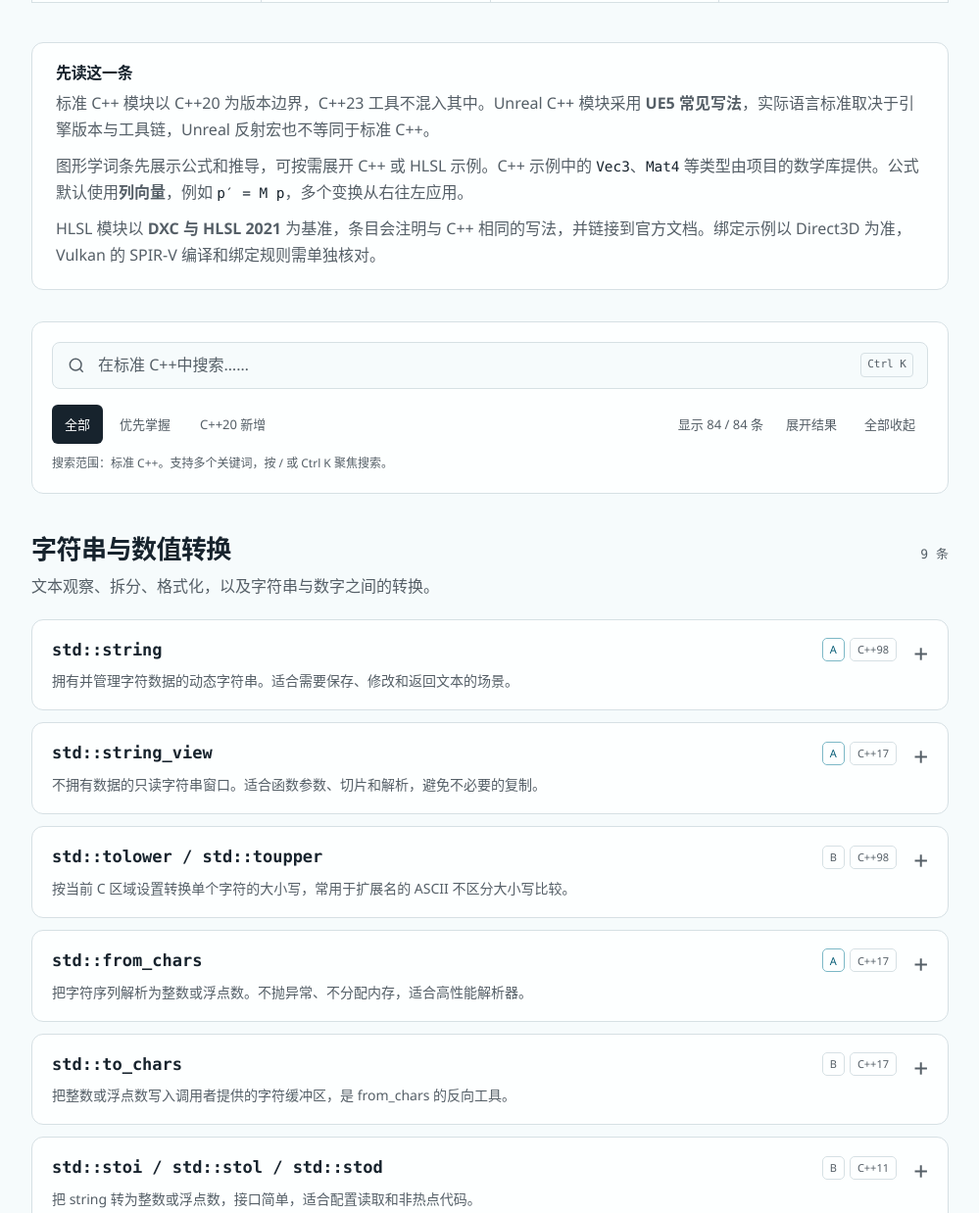
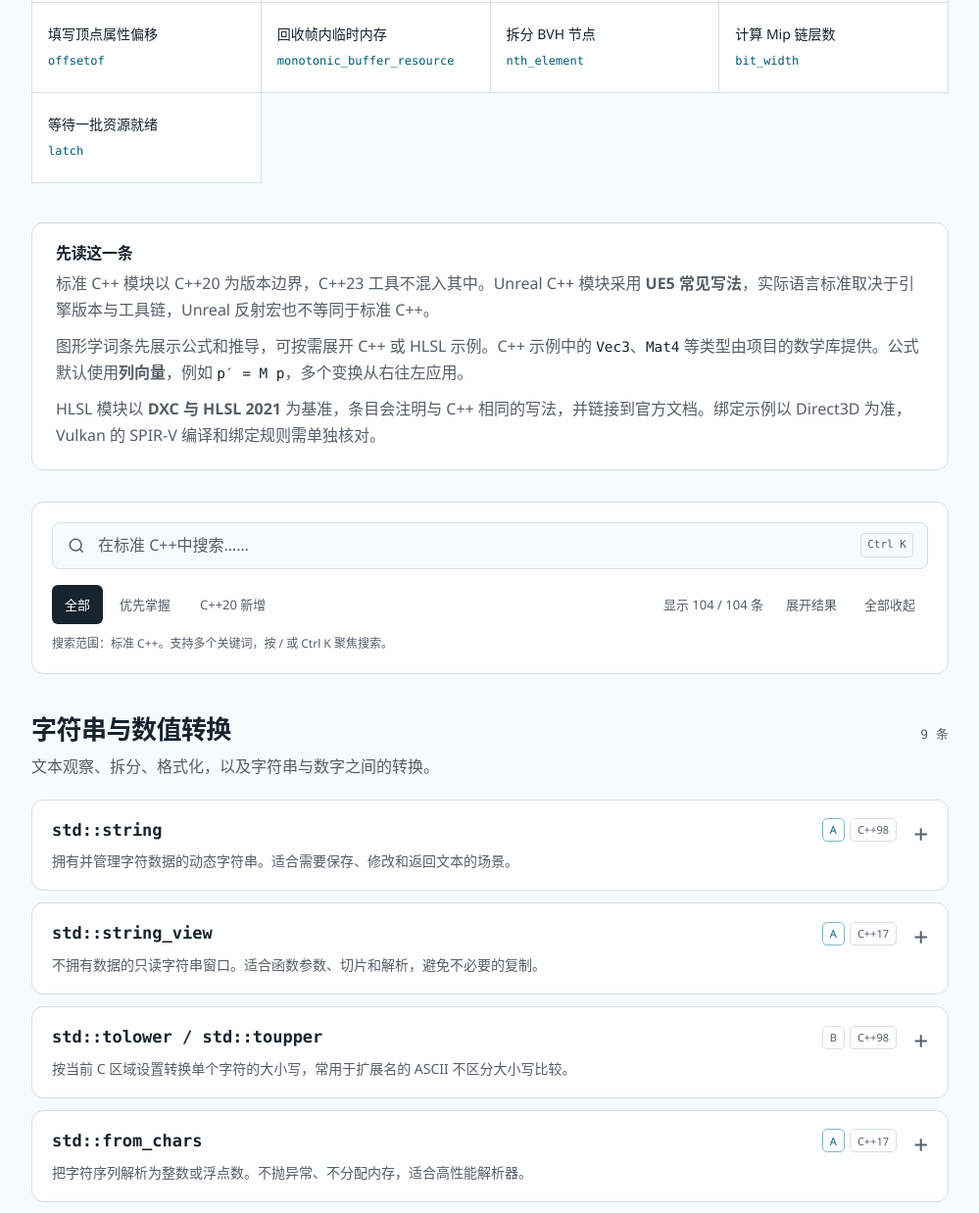
Before and after one commit to Xhd107/cpp20-api-handbook, a website built with Vite: page index.html in a window 1280 px wide. Shown: the part 856-2094 px from the top of the page at 98% size, without its empty margins (280-1279 px from the left). Built offline with nearby package versions, Linux system fonts and the light colour scheme.

Commit message:
feat: expand standard C++ coverage for graphics and game engines

```diff
--- a/index.html
+++ b/index.html
@@ -36,8 +36,8 @@
         <h1 id="pageTitle">查得到，看得懂，<br>能直接放进代码里。</h1>
         <p class="intro-copy">按技术模块和用途整理常用 API、图形学数学、语言规则、对象生命周期与示例。每条都回答：是什么、怎么用、返回什么、哪里容易错。</p>
         <div class="stats" aria-label="手册概况">
-          <span><strong id="totalCount">182</strong> 个常用主题</span>
-          <span><strong id="categoryCount">26</strong> 个用途分类</span>
+          <span><strong id="totalCount">202</strong> 个常用主题</span>
+          <span><strong id="categoryCount">31</strong> 个用途分类</span>
           <span><strong id="moduleCount">5</strong> 个技术模块</span>
         </div>
       </section>
@@ -58,6 +58,11 @@
           <a data-module="cpp" href="#api-format"><span>格式化调试信息</span><code>format</code></a>
           <a data-module="cpp" href="#api-filesystem-path"><span>处理模型路径</span><code>filesystem::path</code></a>
           <a data-module="cpp" href="#api-unique-ptr"><span>管理独占资源</span><code>unique_ptr</code></a>
+          <a data-module="cpp" href="#api-vertex-layout"><span>填写顶点属性偏移</span><code>offsetof</code></a>
+          <a data-module="cpp" href="#api-frame-arena"><span>回收帧内临时内存</span><code>monotonic_buffer_resource</code></a>
+          <a data-module="cpp" href="#api-bvh-nth"><span>拆分 BVH 节点</span><code>nth_element</code></a>
+          <a data-module="cpp" href="#api-texture-bits"><span>计算 Mip 链层数</span><code>bit_width</code></a>
+          <a data-module="cpp" href="#api-load-latch"><span>等待一批资源就绪</span><code>latch</code></a>
           <a data-module="unreal" href="#api-ue-uproperty"><span>标记蓝图属性</span><code>UPROPERTY</code></a>
           <a data-module="unreal" href="#api-ue-spawn-actor"><span>在世界里生成 Actor</span><code>SpawnActor</code></a>
           <a data-module="unreal" href="#api-ue-tobject-ptr"><span>保存 UObject 引用</span><code>TObjectPtr</code></a>
--- /dev/null
+++ b/src/data-cpp-engine.js
@@ -0,0 +1,320 @@
+export const engineCppCategories = [
+  { id: 'cpp-buffer', title: '顶点布局与二进制缓冲', description: '描述 CPU 端顶点布局，检查上传范围，处理模型文件中的字节。' },
+  { id: 'cpp-frame-memory', title: '帧内分配与资源缓存', description: '为临时绘制列表分配空间，管理显式生命周期，按键复用资源。' },
+  { id: 'cpp-scene-algorithms', title: '场景划分与批处理', description: '对可见物体、空间层次和网格批次做划分、去重与偏移计算。' },
+  { id: 'cpp-render-numeric', title: '纹理尺寸与浮点诊断', description: '处理 Mip 层数、分块坐标、非有限值和浮点边界。' },
+  { id: 'cpp-engine-sync', title: '后台加载与帧任务同步', description: '在 CPU 线程之间发布资源、等待批次完成，并协调重复的模拟阶段。' }
+];
+
+export const engineCppApis = [
+  {
+    id: 'vertex-layout', category: 'cpp-buffer', name: 'offsetof / sizeof',
+    header: '<cstddef>、<type_traits>', since: 'C++98', level: 'A',
+    brief: '为交错顶点流填写属性偏移与步长。offsetof 给出成员相对对象起点的字节偏移，sizeof 给出相邻数组元素的间距。',
+    signature: 'offsetof(Vertex, uv)',
+    returns: '两者都得到 std::size_t，可分别填写属性 offset 和绑定 stride。',
+    pitfall: '成员之间和结构体末尾都可能有填充。先验证类型具有标准布局，再核对 GPU 端的属性格式。',
+    code: `struct Vertex {
+    float position[3];
+    float uv[2];
+};
+static_assert(std::is_standard_layout_v<Vertex>);
+constexpr auto uvOffset = offsetof(Vertex, uv);
+constexpr auto stride = sizeof(Vertex);`,
+    keywords: '顶点 输入布局 stride offset 偏移 步长 顶点声明',
+    references: [{ label: 'C++20 工作草案 · support.types.layout', url: 'https://timsong-cpp.github.io/cppwp/n4861/support.types.layout' }]
+  },
+  {
+    id: 'span-bytes', category: 'cpp-buffer', name: 'std::as_bytes / std::as_writable_bytes',
+    header: '<span>', since: 'C++20', level: 'A',
+    brief: '把索引数组交给按字节计数的上传接口，同时保留可读范围。',
+    signature: 'std::as_bytes(std::span{indices})',
+    returns: '得到 std::span<const std::byte>。字节视图的 size() 等于原视图的 size_bytes()。',
+    pitfall: '视图借用原存储。延迟上传时须保证源数据仍有效；可写字节视图还要求元素可修改。',
+    code: `unsigned short indices[] = {0, 2, 1};
+auto bytes = std::as_bytes(std::span{indices});
+auto uploadSize = bytes.size();  // 3 * sizeof(unsigned short)`,
+    keywords: '索引缓冲 上传 字节数 staging buffer 顶点 二进制',
+    references: [{ label: 'C++20 工作草案 · span.objectrep', url: 'https://timsong-cpp.github.io/cppwp/n4861/span.objectrep' }]
+  },
+  {
+    id: 'span-subspan', category: 'cpp-buffer', name: 'std::span::subspan',
+    header: '<span>、<cstddef>', since: 'C++20', level: 'A',
+    brief: '按偏移截取资源包中的一段数据。先验证长度，再创建切片。',
+    signature: 'buffer.subspan(offset, count)',
+    returns: '返回指向同一存储的子视图。偏移恰好在末尾时，长度可以为零。',
+    pitfall: '下标单位是元素；处理字节偏移时使用字节视图。用减法检查剩余空间，避免 offset + count 溢出。',
+    code: `auto fits = [](std::span<const std::byte> buffer,
+               std::size_t offset, std::size_t count) {
+    return offset <= buffer.size() && count <= buffer.size() - offset;
+};
+std::byte data[16]{};
+std::span<const std::byte> buffer{data};
+if (fits(buffer, 8, 4)) {
+    auto chunk = buffer.subspan(8, 4);
+}`,
+    keywords: '切片 资源包 索引偏移 越界 二进制 子网格',
+    references: [{ label: 'C++20 工作草案 · span.sub', url: 'https://timsong-cpp.github.io/cppwp/n4861/span.sub' }]
+  },
+  {
+    id: 'byte-copy', category: 'cpp-buffer', name: 'std::memcpy / std::memmove',
+    header: '<cstring>、<cstdint>', since: 'C++98', level: 'A',
+    brief: '从未对齐的字节位置读取固定宽度字段，或在同一暂存缓冲区内搬移一段数据。',
+    signature: 'std::memcpy(&value, source, sizeof value)',
+    returns: '返回目标地址。示例将四个字节读入已有的 uint32_t 对象。',
+    pitfall: 'memcpy 要求区间不重叠，重叠搬移使用 memmove。复制只保留对象表示；文件字节序需要单独处理。',
+    code: `unsigned char packet[] = {0, 1, 2, 3, 4};
+std::uint32_t value{};
+std::memcpy(&value, packet + 1, sizeof value);
+std::memmove(packet, packet + 1, 4);  // 左移四个字节`,
+    keywords: '未对齐 文件头 序列化 重叠 拷贝 缓冲区',
+    references: [{ label: 'C++20 工作草案 · cstring.syn', url: 'https://timsong-cpp.github.io/cppwp/n4861/cstring.syn' }]
+  },
+  {
+    id: 'frame-arena', category: 'cpp-frame-memory', name: 'std::pmr::monotonic_buffer_resource',
+    header: '<memory_resource>、<vector>、<cstddef>', since: 'C++17', level: 'A',
+    brief: '把本帧的绘制索引放入一块临时内存，多次分配后整批回收。',
+    signature: 'std::pmr::vector<unsigned> draws{&arena};',
+    returns: '容器通过 arena 取得存储；release() 统一释放资源持有的分配。',
+    pitfall: '先销毁使用该资源的容器，再调用 release()。clear() 仍保留容量。初始缓冲用完后默认向上游继续分配。',
+    code: `alignas(std::max_align_t) std::byte scratch[4096];
+std::pmr::monotonic_buffer_resource arena{scratch, sizeof scratch};
+{
+    std::pmr::vector<unsigned> draws{&arena};
+    draws.reserve(128);
+    draws.push_back(17);
+}
+arena.release();`,
+    keywords: '帧分配器 arena PMR 内存池 绘制列表 临时分配',
+    references: [{ label: 'C++20 工作草案 · mem.res.monotonic.buffer', url: 'https://timsong-cpp.github.io/cppwp/n4861/mem.res.monotonic.buffer' }]
+  },
+  {
+    id: 'align-buffer', category: 'cpp-frame-memory', name: 'std::align',
+    header: '<memory>、<cstddef>', since: 'C++11', level: 'B',
+    brief: '在 CPU 暂存区中为下一段数据找到对齐地址。',
+    signature: 'std::align(alignment, bytes, cursor, remaining)',
+    returns: '成功时返回对齐后的指针，并从 remaining 中扣除前置填充；失败返回 nullptr 并保留原参数。',
+    pitfall: '对齐值须为二的幂。成功后仍需自己消费本次请求的字节数。GPU 动态偏移另受设备限制。',
+    code: `std::byte storage[128];
+void* cursor = storage + 1;
+std::size_t remaining = sizeof storage - 1;
+if (void* slot = std::align(16, 32, cursor, remaining)) {
+    cursor = static_cast<std::byte*>(slot) + 32;
+    remaining -= 32;
+}`,
+    keywords: '内存对齐 bump allocator 填充 分配游标',
+    references: [{ label: 'C++20 工作草案 · ptr.align', url: 'https://timsong-cpp.github.io/cppwp/n4861/ptr.align' }]
+  },
+  {
+    id: 'construct-slot', category: 'cpp-frame-memory', name: 'std::construct_at / std::destroy_at',
+    header: '<memory>、<cstddef>', since: 'C++20', level: 'B',
+    brief: '在对象池的已对齐空槽中构造组件，并在归还槽位前执行析构。',
+    signature: 'std::construct_at(pointer, args...)',
+    returns: 'construct_at 返回所构造对象的指针；destroy_at 执行析构，返回 void。',
+    pitfall: '槽位必须足够大且满足对齐。构造成功后要配对析构。释放整个内存块不能替代非平凡析构。destroy_at 从 C++17 即可用。',
+    code: `struct Particle { explicit Particle(float t) : life(t) {} float life; };
+alignas(Particle) std::byte slot[sizeof(Particle)];
+auto* particle = std::construct_at(reinterpret_cast<Particle*>(slot), 1.0f);
+particle->life -= 0.016f;
+std::destroy_at(particle);`,
+    keywords: '对象池 placement new 生命周期 粒子 组件 槽位',
+    references: [{ label: 'C++20 工作草案 · specialized.algorithms', url: 'https://timsong-cpp.github.io/cppwp/n4861/specialized.algorithms' }]
+  },
+  {
+    id: 'cache-emplace', category: 'cpp-frame-memory', name: 'std::unordered_map::try_emplace',
+    header: '<unordered_map>、<vector>', since: 'C++17', level: 'A',
+    brief: '资源键首次出现时才在哈希表中构造对应的缓存对象。',
+    signature: 'cache.try_emplace(key, constructorArgs...)',
+    returns: '返回迭代器和 inserted 标志。键已存在时迭代器指向原值。',
+    pitfall: '传入构造参数才能推迟值的构造。把 loadTexture() 当实参仍会在查表前调用它。插入触发 rehash 时迭代器会失效。',
+    code: `std::unordered_map<int, std::vector<float>> curves;
+auto [entry, inserted] = curves.try_emplace(42, 256, 0.0f);
+entry->second[0] = 1.0f;`,
+    keywords: '资源缓存 延迟构造 哈希表 重复插入 动画曲线',
+    references: [{ label: 'C++20 工作草案 · unord.map.modifiers', url: 'https://timsong-cpp.github.io/cppwp/n4861/unord.map.modifiers' }]
+  },
+  {
+    id: 'bvh-nth', category: 'cpp-scene-algorithms', name: 'std::nth_element',
+    header: '<algorithm>、<array>', since: 'C++98', level: 'A',
+    brief: '构建 BVH 时按质心坐标把图元分成两个数量接近的区间。',
+    signature: 'std::nth_element(first, middle, last, compare)',
+    returns: '返回 void。middle 处是完整排序后该位置的元素；左右分区内的顺序未指定。',
+    pitfall: '坐标应为有限数并使用严格弱序比较。递归时拆成 [first, middle) 与 [middle, last)，只有一个图元就停止。',
+    code: `struct Primitive { float centerX; int id; };
+std::array<Primitive, 4> nodes{{{4, 0}, {1, 1}, {7, 2}, {2, 3}}};
+auto mid = nodes.begin() + nodes.size() / 2;
+std::nth_element(nodes.begin(), mid, nodes.end(),
+    [](const auto& a, const auto& b) { return a.centerX < b.centerX; });`,
+    keywords: 'BVH 中位数 空间划分 包围盒 质心',
+    references: [{ label: 'C++20 工作草案 · alg.nth.element', url: 'https://timsong-cpp.github.io/cppwp/n4861/alg.nth.element' }]
+  },
+  {
+    id: 'visible-partition', category: 'cpp-scene-algorithms', name: 'std::partition / std::stable_partition',
+    header: '<algorithm>、<array>', since: 'C++98', level: 'A',
+    brief: '把可见绘制项移到队列前部，用一个边界标记可提交的区间。',
+    signature: 'auto endVisible = std::partition(first, last, predicate);',
+    returns: '返回第一条不满足条件的记录位置；全部可见时返回 last。',
+    pitfall: 'partition 会打乱原顺序。若输入已经按透明物体的深度排好，使用 stable_partition 保留各组相对顺序。',
+    code: `struct Draw { int id; bool visible; };
+std::array<Draw, 3> queue{{{7, true}, {8, false}, {9, true}}};
+auto endVisible = std::stable_partition(queue.begin(), queue.end(),
+    [](const Draw& item) { return item.visible; });
+// [queue.begin(), endVisible) 依次包含 7、9`,
+    keywords: '可见性 剔除 绘制队列 批处理 透明排序',
+    references: [{ label: 'C++20 工作草案 · alg.partitions', url: 'https://timsong-cpp.github.io/cppwp/n4861/alg.partitions' }]
+  },
+  {
+    id: 'unique-material', category: 'cpp-scene-algorithms', name: 'std::unique',
+    header: '<algorithm>、<vector>', since: 'C++98', level: 'A',
+    brief: '从多个子网格引用的材质 ID 中生成无重复的加载列表。',
+    signature: 'auto tail = std::unique(ids.begin(), ids.end());',
+    returns: '返回压缩后逻辑末尾。调用容器的 erase 才会缩短 size()。',
+    pitfall: '只合并连续的等价元素。独立的 ID 清单可以先排序；重排原始顶点或索引会改变几何关系。',
+    code: `std::vector<int> ids{3, 1, 3, 2, 1};
+std::sort(ids.begin(), ids.end());
+ids.erase(std::unique(ids.begin(), ids.end()), ids.end());
+// ids 为 {1, 2, 3}`,
+    keywords: '材质 去重 排序 unique erase 资源依赖',
+    references: [{ label: 'C++20 工作草案 · alg.unique', url: 'https://timsong-cpp.github.io/cppwp/n4861/alg.unique' }]
+  },
+  {
+    id: 'batch-scan', category: 'cpp-scene-algorithms', name: 'std::exclusive_scan',
+    header: '<numeric>、<array>、<cstddef>', since: 'C++17', level: 'B',
+    brief: '从每个子网格的索引数一次算出各自在合并缓冲中的起始位置。',
+    signature: 'std::exclusive_scan(first, last, offsets.begin(), initial)',
+    returns: '每个输出是当前位置之前的累计值，函数返回输出末尾迭代器。',
+    pitfall: '输出需要预留足够元素。这里的偏移单位是索引；转换为字节偏移时须乘单个索引的大小，并保证累计值可表示。',
+    code: `std::array<std::size_t, 3> counts{6, 3, 9};
+std::array<std::size_t, 3> offsets{};
+std::exclusive_scan(counts.begin(), counts.end(), offsets.begin(), std::size_t{0});
+// offsets 为 {0, 6, 9}，最后一批占用 [9, 18)`,
+    keywords: '前缀和 prefix sum 子网格 间接绘制 批次 索引偏移',
+    references: [{ label: 'C++20 工作草案 · exclusive.scan', url: 'https://timsong-cpp.github.io/cppwp/n4861/exclusive.scan' }]
+  },
+  {
+    id: 'texture-bits', category: 'cpp-render-numeric', name: 'std::bit_width / bit_ceil / has_single_bit',
+    header: '<bit>、<algorithm>', since: 'C++20', level: 'A',
+    brief: '从非零纹理的最大边长计算完整 Mip 链层数，或计算可容纳请求的二次幂桶大小。',
+    signature: 'std::bit_width(std::max(width, height))',
+    returns: 'bit_width(0u) 为 0；对正整数返回二进制有效位数。bit_ceil 向上取二次幂，has_single_bit 判断正二次幂。',
+    pitfall: '函数接受无符号整数。bit_ceil 的结果必须可表示。非二次幂纹理也能有完整 Mip 链，两条边都应先验证非零。',
+    code: `unsigned width = 300, height = 128;
+auto levels = std::bit_width(std::max(width, height));  // 9 层，含原图
+auto bucket = std::bit_ceil(width);  // 512
+bool powerOfTwo = std::has_single_bit(width);  // false`,
+    keywords: 'mipmap mip levels 贴图 层级 纹理池 二次幂',
+    references: [{ label: 'C++20 工作草案 · bit.pow.two', url: 'https://timsong-cpp.github.io/cppwp/n4861/bit.pow.two' }]
+  },
+  {
+    id: 'finite-positions', category: 'cpp-render-numeric', name: 'std::isfinite / std::isnan / std::isinf',
+    header: '<cmath>、<algorithm>、<array>', since: 'C++11', level: 'A',
+    brief: '拦截模型中损坏的坐标，防止 NaN 进入包围盒计算或排序比较器。',
+    signature: 'std::isfinite(component)',
+    returns: 'isfinite 对有限值返回 true，包括零和次正规数；isnan 和 isinf 可区分两类异常输入。',
+    pitfall: '不要用 x == NaN 检测。依赖 NaN 诊断的构建应避免启用假设输入恒为有限值的浮点优化。',
+    code: `std::array<float, 3> position{1.0f, 2.0f, 3.0f};
+bool valid = std::all_of(position.begin(), position.end(),
+    [](float component) { return std::isfinite(component); });`,
+    keywords: '无穷大 非法顶点 NaN Inf AABB 导入 模型',
+    references: [{ label: 'C++20 工作草案 · cmath.syn', url: 'https://timsong-cpp.github.io/cppwp/n4861/cmath.syn' }]
+  },
+  {
+    id: 'grid-floor', category: 'cpp-render-numeric', name: 'std::floor / std::ceil',
+    header: '<cmath>', since: 'C++98', level: 'A',
+    brief: '把世界坐标落入规则网格。负半轴也按向下取整选择格子。',
+    signature: 'std::floor(worldX / cellWidth)',
+    returns: '返回浮点形式的整数。floor 向负无穷取整，ceil 向正无穷取整。',
+    pitfall: '格宽须为正，转换到整数索引前要确认结果有限且在目标范围内。直接转 int 在负半轴会向零截断。',
+    code: `double worldX = -0.25;
+double cellWidth = 2.0;
+auto cell = static_cast<int>(std::floor(worldX / cellWidth));  // -1
+auto upperEdge = (cell + 1) * cellWidth;  // 0.0`,
+    keywords: '空间哈希 体素 tile 网格 分块 负坐标',
+    references: [{ label: 'C++20 工作草案 · cmath.syn', url: 'https://timsong-cpp.github.io/cppwp/n4861/cmath.syn' }]
+  },
+  {
+    id: 'float-next', category: 'cpp-render-numeric', name: 'std::nextafter',
+    header: '<cmath>、<limits>', since: 'C++11', level: 'B',
+    brief: '构造刚好落在裁剪阈值或深度比较边界两侧的测试用例。',
+    signature: 'std::nextafter(edge, direction)',
+    returns: '返回从 edge 朝 direction 移动一步的可表示浮点值；两个参数相等时返回 direction。',
+    pitfall: '这一步的实际长度随数值量级变化。使用同类型参数，以免先提升到 double 再转回 float 时丢掉这一步。',
+    code: `float edge = 1.0f;
+float inside = std::nextafter(edge, 0.0f);
+float outside = std::nextafter(edge, std::numeric_limits<float>::infinity());
+// inside < edge < outside`,
+    keywords: 'ULP 浮点精度 边界测试 深度 阈值',
+    references: [{ label: 'C++20 工作草案 · cmath.syn', url: 'https://timsong-cpp.github.io/cppwp/n4861/cmath.syn' }]
+  },
+  {
+    id: 'publish-release', category: 'cpp-engine-sync', name: 'std::memory_order_release / acquire',
+    header: '<atomic>、<thread>', since: 'C++11', level: 'A',
+    brief: '后台线程写完资源描述后发布就绪标记，让读取线程看到同一批写入。',
+    signature: 'ready.store(true, std::memory_order_release)',
+    returns: '读取方的 acquire load 读到这次发布的值后，可以读取发布前写好的普通字段。',
+    pitfall: '这是一次发布的例子。重复改写同一对象需要额外同步；CPU 原子操作不能代替 GPU 上传完成通知。',
+    code: `int width = 0;
+std::atomic<bool> ready{false};
+std::thread loader([&] {
+    width = 256;
+    ready.store(true, std::memory_order_release);
+});
+if (ready.load(std::memory_order_acquire)) {
+    int visibleWidth = width;
+}
+loader.join();`,
+    keywords: '内存序 资源发布 可见性 加载线程 happens-before',
+    references: [{ label: 'C++20 工作草案 · atomics.order', url: 'https://timsong-cpp.github.io/cppwp/n4861/atomics.order' }]
+  },
+  {
+    id: 'load-latch', category: 'cpp-engine-sync', name: 'std::latch',
+    header: '<latch>、<thread>、<array>', since: 'C++20', level: 'A',
+    brief: '两份资源可以并行准备，消费方等整个批次完成后再读结果。',
+    signature: 'done.count_down(); done.wait();',
+    returns: 'count_down 递减计数；wait 在计数为零时返回，均返回 void。',
+    pitfall: 'latch 只能使用一轮，每份工作包括失败路径都要报告完成。计数不代表任务成功，错误结果应另外保存。',
+    code: `std::latch done{2};
+std::array<int, 2> sizes{};
+std::jthread mesh([&] { sizes[0] = 12; done.count_down(); });
+std::jthread texture([&] { sizes[1] = 64; done.count_down(); });
+done.wait();
+auto total = sizes[0] + sizes[1];`,
+    keywords: '倒计时 批加载 作业依赖 join 后台加载',
+    references: [{ label: 'C++20 工作草案 · thread.latch', url: 'https://timsong-cpp.github.io/cppwp/n4861/thread.latch' }]
+  },
+  {
+    id: 'phase-barrier', category: 'cpp-engine-sync', name: 'std::barrier',
+    header: '<barrier>、<thread>', since: 'C++20', level: 'B',
+    brief: '物理模拟的两个工作线程在每个子步结束时会合，再开始下一阶段。',
+    signature: 'phase.arrive_and_wait();',
+    returns: '参与者抵达后等待本轮完成。下一轮复用同一个 barrier。',
+    pitfall: '每轮必须凑齐约定的参与者。永久退出的线程应按协议 arrive_and_drop。在线程池里阻塞所有工作线程可能让尚未调度的参与者无从运行。',
+    code: `std::barrier phase{2};
+auto simulate = [&] {
+    for (int step = 0; step < 4; ++step) {
+        // 更新本线程负责的数据分片
+        phase.arrive_and_wait();
+    }
+};
+std::jthread worker(simulate);
+simulate();`,
+    keywords: '物理 子步 阶段 屏障 帧同步 工作线程',
+    references: [{ label: 'C++20 工作草案 · thread.barrier.class', url: 'https://timsong-cpp.github.io/cppwp/n4861/thread.barrier.class' }]
+  },
+  {
+    id: 'atomic-wait-ready', category: 'cpp-engine-sync', name: 'std::atomic::wait / notify_all',
+    header: '<atomic>、<thread>', since: 'C++20', level: 'B',
+    brief: '让读取线程在资源状态仍为 Pending 时等待，避免显式循环轮询。',
+    signature: 'state.wait(oldState, std::memory_order_acquire);',
+    returns: 'wait 在观察到值与 oldState 不同后返回。notify_all 唤醒可能在该原子上等待的线程。',
+    pitfall: '生产者先写新状态，再通知。短暂变化后恢复旧值可能被错过；一次性状态或单调版本号更合适。',
+    code: `std::atomic<int> state{0};
+std::jthread loader([&] {
+    state.store(1, std::memory_order_release);
+    state.notify_all();
+});
+state.wait(0, std::memory_order_acquire);  // 已发布则直接返回`,
+    keywords: '资源就绪 唤醒 异步等待 原子等待 ABA',
+    references: [{ label: 'C++20 工作草案 · atomics.wait', url: 'https://timsong-cpp.github.io/cppwp/n4861/atomics.wait' }]
+  }
+];
--- a/src/data.js
+++ b/src/data.js
@@ -1,6 +1,7 @@
 import { categories as standardCategories, coreApis } from './data-core.js';
 import { algorithmApis } from './data-algorithms.js';
 import { tailApis } from './data-tail.js';
+import { engineCppCategories, engineCppApis } from './data-cpp-engine.js';
 import { unrealCategories, unrealApis } from './data-unreal.js';
 import { graphicsCategories, graphicsApis } from './data-graphics.js';
 import { graphicsMathCategory, graphicsMathApis } from './data-graphics-math.js';
@@ -16,7 +17,7 @@ export const modules = [
 ];
 
 export const categories = [
-  ...standardCategories.map((category) => ({ ...category, domain: 'cpp' })),
+  ...[...standardCategories, ...engineCppCategories].map((category) => ({ ...category, domain: 'cpp' })),
   ...unrealCategories,
   graphicsMathCategory,
   ...graphicsCategories,
@@ -26,6 +27,7 @@ export const apis = [
   ...coreApis,
   ...algorithmApis,
   ...tailApis,
+  ...engineCppApis,
   ...unrealApis,
   ...[...graphicsApis, ...graphicsMathApis].map((api) => ({
     ...api,
```
Also changed, not shown: README.md.
